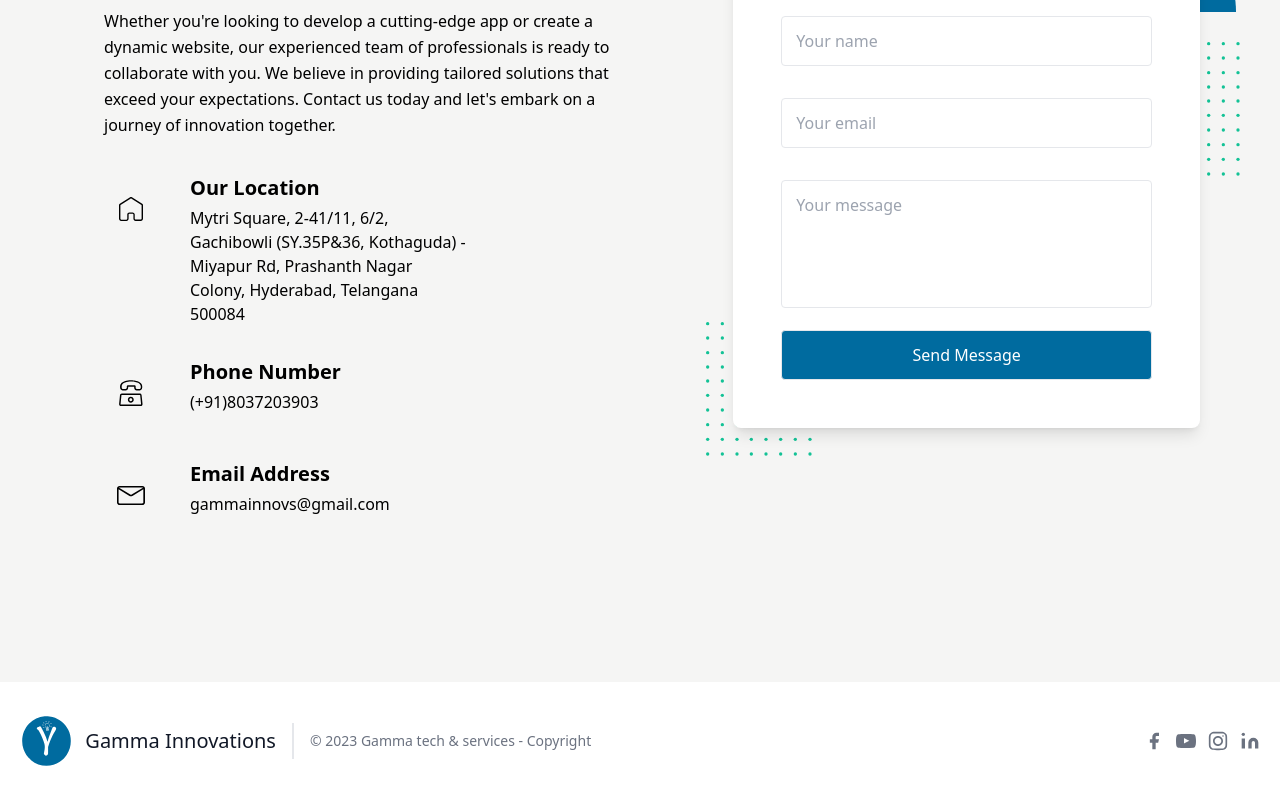
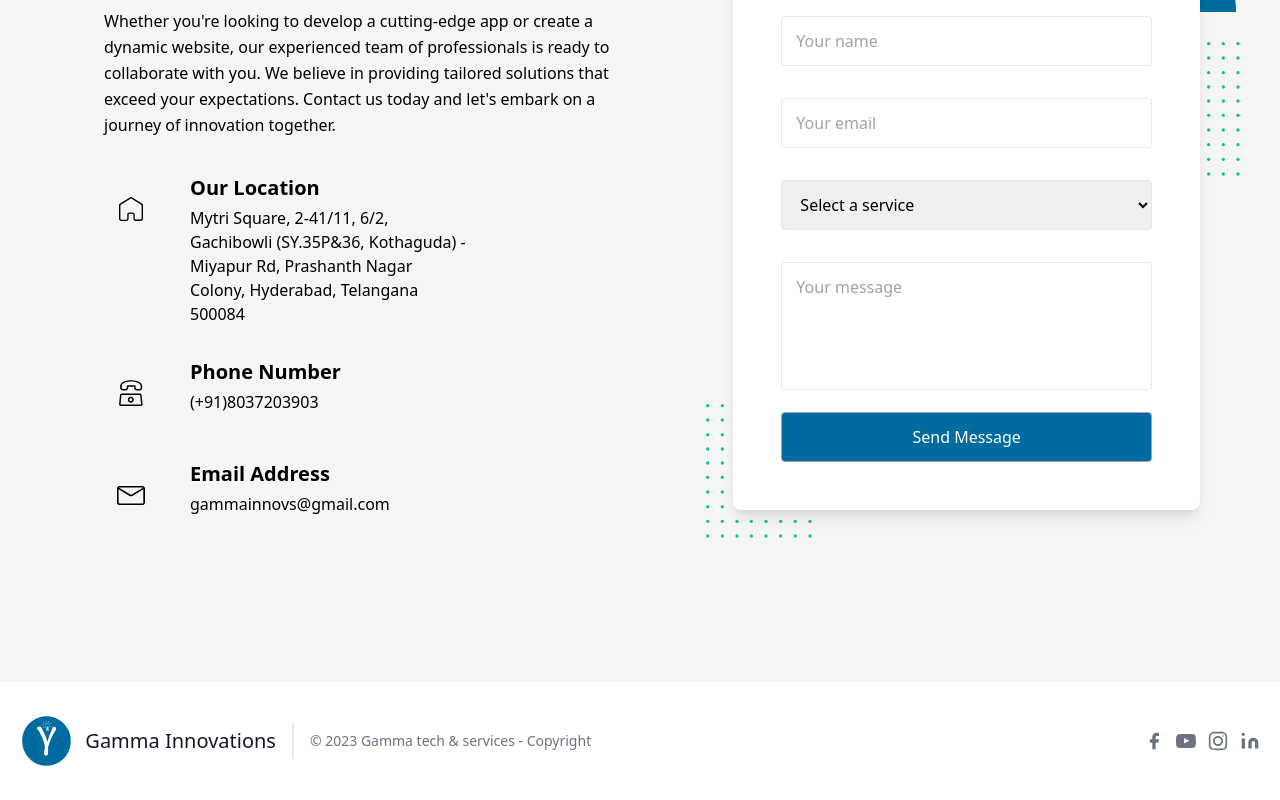
Before and after one commit to ArkaPrabhaChowdhury/gamma, a React (Vite) app: page / in a window 1280 px wide. Shown: the part 3819-4619 px from the top of the page. Built offline with nearby package versions, Linux system fonts and the light colour scheme.

Commit message:
Added services field in contact form

```diff
--- a/src/components/home/Contact.jsx
+++ b/src/components/home/Contact.jsx
@@ -5,6 +5,8 @@ const Contact = () => {
   const [name, setName] = useState("");
   const [email, setEmail] = useState("");
   const [message, setMessage] = useState("");
+  const [selectedOption, setSelectedOption] = useState("");
+  const finalSelectedOption = selectedOption || "Others";
   const handleSubmit = () => {
     fetch(
       "https://24cv70uwh3.execute-api.ap-northeast-1.amazonaws.com/default/sendContactEmail",
@@ -19,6 +21,7 @@ const Contact = () => {
           senderName: name,
           senderEmail: email,
           message: message,
+          selectedOption: finalSelectedOption,
         }),
       }
     );
@@ -115,24 +118,45 @@ const Contact = () => {
                   onChange={(e) => setName(e.target.value)}
                   placeholder="Your name"
                   value={name}
-                  className="border-[f0f0f0] w-full rounded border py-3 my-4 px-[14px] text-base text-body-color outline-none focus:border-primary focus-visible:shadow-none"
+                  className="border-[f0f0f0] w-full rounded border py-3 my-4 px-[14px] text-base text-body-color outline-none focus:border-gray-400 focus-visible:shadow-none"
                 />
                 <input
                   type="text"
                   onChange={(e) => setEmail(e.target.value)}
                   placeholder="Your email"
                   value={email}
-                  className="border-[f0f0f0] w-full rounded border py-3 my-4 px-[14px] text-base text-body-color outline-none focus:border-primary focus-visible:shadow-none"
+                  className="border-[f0f0f0] w-full rounded border py-3 my-4 px-[14px] text-base text-body-color outline-none focus:border-gray-400 focus-visible:shadow-none"
                 />
+                <select
+                  onChange={(e) => setSelectedOption(e.target.value)}
+                  value={selectedOption}
+                  className="border-[f0f0f0] w-full rounded border py-3 my-4 px-[14px] text-base outline-none focus:border-gray-400 focus-visible:shadow-none"
+                >
+                  <option value="" disabled>
+                    Select a service
+                  </option>
+                  <option value="Website development">
+                    Website development
+                  </option>
+                  <option value="App development">App development</option>
+                  <option value="Customized Software development">
+                    Customized Software development
+                  </option>
+                  <option value="Digital marketing">Digital marketing</option>
+                  <option value="Designing">Designing</option>
+                  <option value="Tech consultancy">Tech consultancy</option>
+                  <option value="Others">Others</option>
+                </select>
                 <textarea
                   onChange={(e) => setMessage(e.target.value)}
                   placeholder="Your message"
                   value={message}
-                  className="border-[f0f0f0] w-full resize-none rounded border h-32 py-3 my-4 px-[14px] text-base text-body-color outline-none focus:border-primary focus-visible:shadow-none"
+                  className="border-[f0f0f0] w-full resize-none rounded border h-32 py-3 my-4 px-[14px] text-base text-body-color outline-none focus:border-gray-400 focus-visible:shadow-none"
                 />
+
                 <div>
                   <button
-                    className="w-full p-3 text-white transition border rounded border-primary bg-[#006b9f] hover:bg-opacity-90"
+                    className="w-full p-3 text-white transition border rounded border-gray-400 bg-[#006b9f] hover:bg-opacity-90"
                     onClick={handleSubmit} // Call the handleSubmit function when the button is clicked
                   >
                     Send Message
@@ -966,7 +990,7 @@ const ContactTextArea = ({ row, placeholder, name, defaultValue, handle }) => {
           rows={row}
           placeholder={placeholder}
           name={name}
-          className="border-[f0f0f0] w-full resize-none rounded border py-3 px-[14px] text-base text-body-color outline-none focus:border-primary focus-visible:shadow-none"
+          className="border-[f0f0f0] w-full resize-none rounded border py-3 px-[14px] text-base text-body-color outline-none focus:border-gray-400 focus-visible:shadow-none"
           defaultValue={defaultValue}
           onChange={handle}
         />
@@ -983,7 +1007,7 @@ const ContactInputBox = ({ type, placeholder, name }) => {
           type={type}
           placeholder={placeholder}
           name={name}
-          className="border-[f0f0f0] w-full rounded border py-3 px-[14px] text-base text-body-color outline-none focus:border-primary focus-visible:shadow-none"
+          className="border-[f0f0f0] w-full rounded border py-3 px-[14px] text-base text-body-color outline-none focus:border-gray-400 focus-visible:shadow-none"
         />
       </div>
     </>
```
